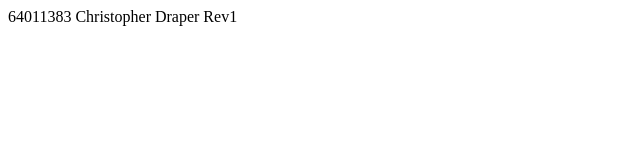
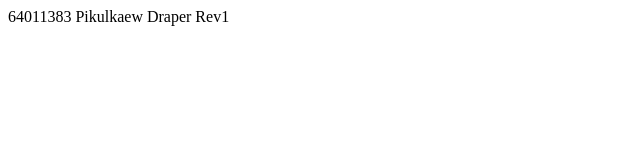
Before and after one commit to ChristopherDraper03/git101_Chris, a plain HTML site: page index.html in a window 1280 px wide. Shown: the full height of the page, 0-640 px from the left. Drawn offline with Linux system fonts and the light colour scheme.

Commit message:
Update index.html

```diff
--- a/index.html
+++ b/index.html
@@ -6,6 +6,6 @@
     <title>Document</title>
 </head>
 <body>
-    64011383 Christopher Draper Rev1
+    64011383 Pikulkaew Draper Rev1
 </body>
 </html>
```
